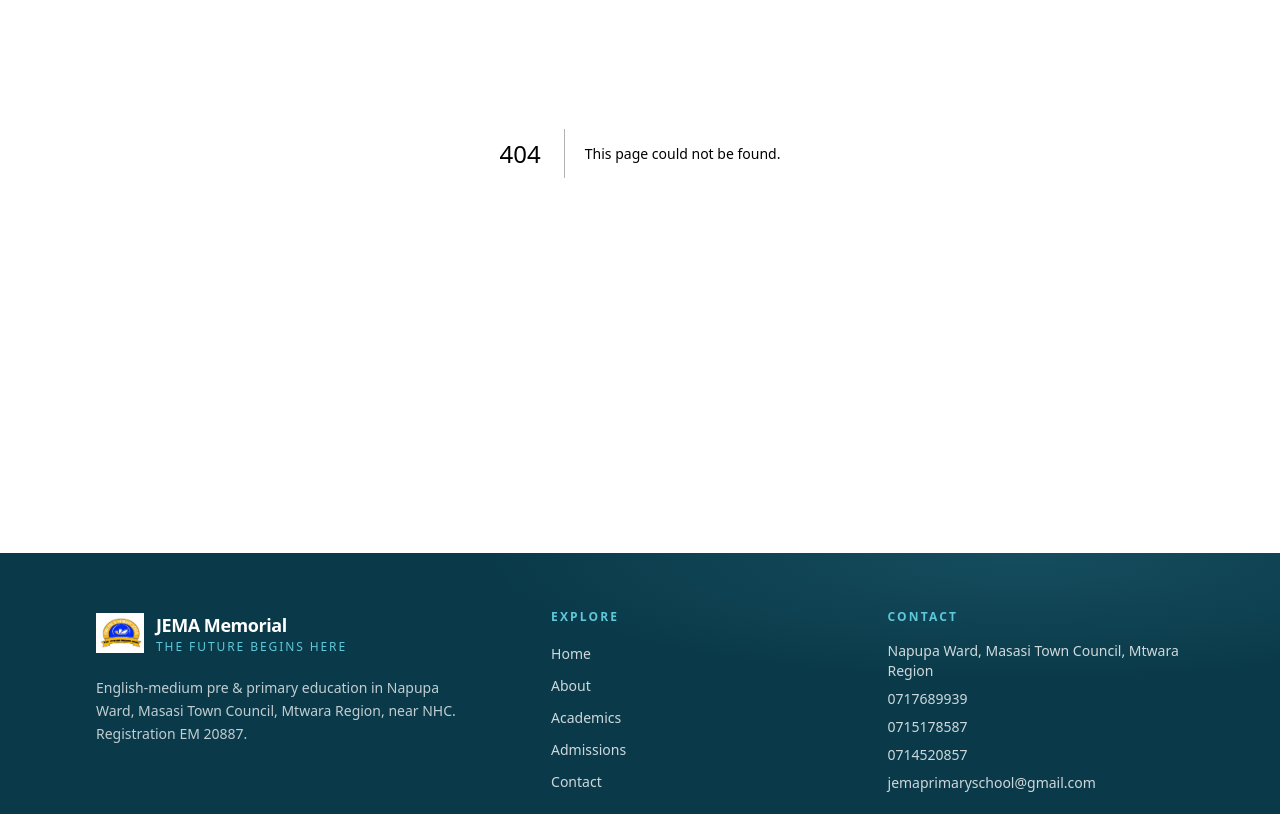
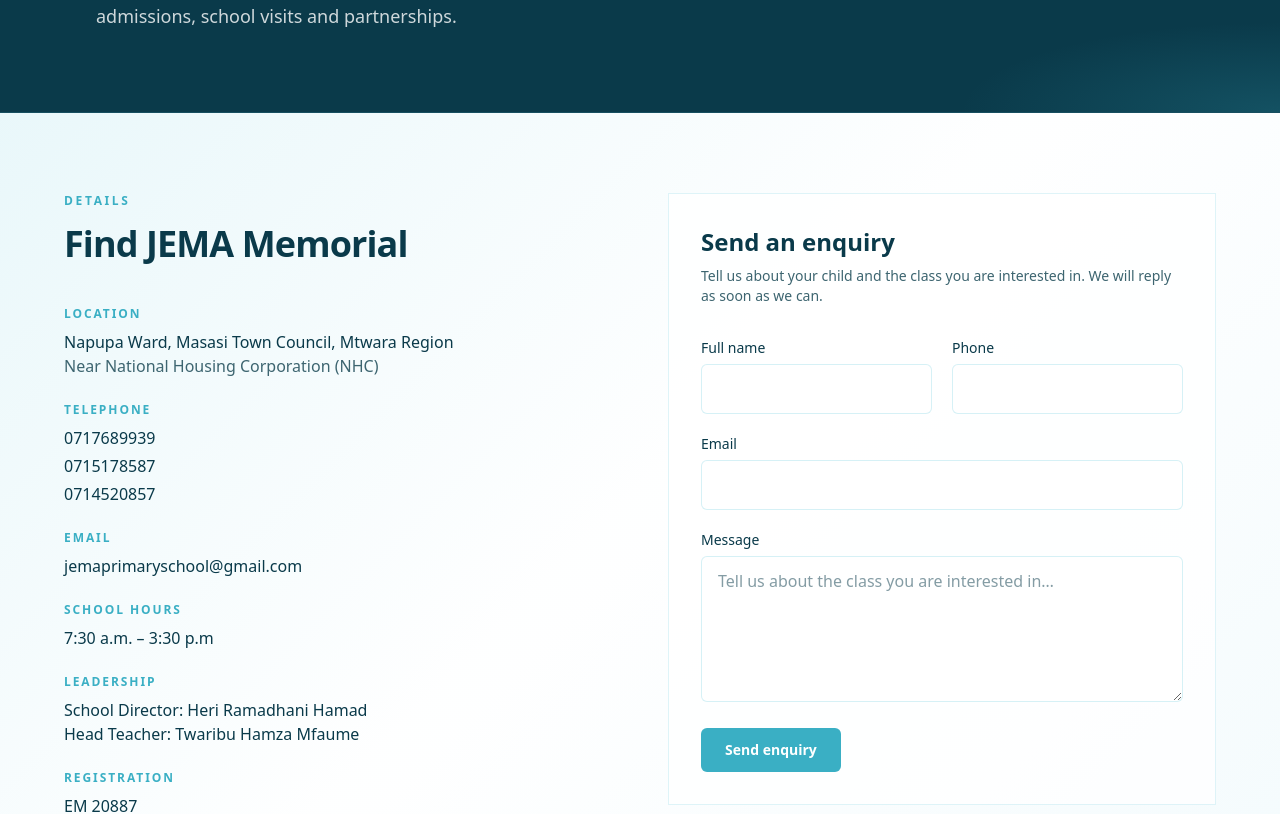
Before and after one commit to Barakael/Jema_Memorial, a Next.js app: page /contact in a window 1280 px wide. Before the commit this address had no page. Shown: the part 247-1061 px from the top of the page. Built offline with nearby package versions, Linux system fonts and the light colour scheme.

Commit message:
Add contact page with enquiry form.

```diff
--- /dev/null
+++ b/app/contact/page.tsx
@@ -0,0 +1,112 @@
+import type { Metadata } from "next";
+import { ContactForm } from "@/components/ContactForm";
+import { FadeIn } from "@/components/FadeIn";
+import { PageHero } from "@/components/PageHero";
+import { SectionHeading } from "@/components/SectionHeading";
+import { school } from "@/lib/content";
+
+export const metadata: Metadata = {
+  title: "Contact",
+  description: `Contact ${school.name} in ${school.location.full}. Phone, email and enquiry form.`,
+};
+
+export default function ContactPage() {
+  return (
+    <>
+      <PageHero
+        eyebrow="Contact"
+        title="We would love to hear from you"
+        description="Visit us in Napupa Ward, Masasi, or reach out by phone or email for admissions, school visits and partnerships."
+      />
+
+      <section className="atmosphere-section px-5 py-16 sm:px-8 sm:py-20">
+        <div className="mx-auto grid max-w-6xl gap-14 lg:grid-cols-2">
+          <FadeIn>
+            <SectionHeading
+              eyebrow="Details"
+              title="Find JEMA Memorial"
+            />
+            <dl className="mt-10 space-y-6">
+              <div>
+                <dt className="text-xs font-semibold uppercase tracking-[0.16em] text-brand-deep">
+                  Location
+                </dt>
+                <dd className="mt-2 text-navy">
+                  {school.location.full}
+                  <br />
+                  <span className="text-navy-muted">
+                    {school.location.landmark}
+                  </span>
+                </dd>
+              </div>
+              <div>
+                <dt className="text-xs font-semibold uppercase tracking-[0.16em] text-brand-deep">
+                  Telephone
+                </dt>
+                <dd className="mt-2 space-y-1">
+                  {school.phones.map((phone) => (
+                    <a
+                      key={phone}
+                      href={`tel:${phone}`}
+                      className="block text-navy transition hover:text-brand-deep"
+                    >
+                      {phone}
+                    </a>
+                  ))}
+                </dd>
+              </div>
+              <div>
+                <dt className="text-xs font-semibold uppercase tracking-[0.16em] text-brand-deep">
+                  Email
+                </dt>
+                <dd className="mt-2">
+                  <a
+                    href={`mailto:${school.email}`}
+                    className="text-navy transition hover:text-brand-deep"
+                  >
+                    {school.email}
+                  </a>
+                </dd>
+              </div>
+              <div>
+                <dt className="text-xs font-semibold uppercase tracking-[0.16em] text-brand-deep">
+                  School hours
+                </dt>
+                <dd className="mt-2 text-navy">{school.hours}</dd>
+              </div>
+              <div>
+                <dt className="text-xs font-semibold uppercase tracking-[0.16em] text-brand-deep">
+                  Leadership
+                </dt>
+                <dd className="mt-2 text-navy">
+                  {school.director.title}: {school.director.name}
+                  <br />
+                  {school.headTeacher.title}: {school.headTeacher.name}
+                </dd>
+              </div>
+              <div>
+                <dt className="text-xs font-semibold uppercase tracking-[0.16em] text-brand-deep">
+                  Registration
+                </dt>
+                <dd className="mt-2 text-navy">{school.registration}</dd>
+              </div>
+            </dl>
+          </FadeIn>
+
+          <FadeIn delay={100}>
+            <div className="border border-brand/20 bg-white/80 px-6 py-8 sm:px-8">
+              <h2 className="font-semibold text-2xl text-navy">Send an enquiry</h2>
+              <p className="mt-2 text-sm text-navy-muted">
+                Tell us about your child and the class you are interested in.
+                We will reply as soon as we can.
+              </p>
+              <div className="mt-8">
+                <ContactForm />
+              </div>
+            </div>
+          </FadeIn>
+        </div>
+      </section>
+    </>
+  );
+}
```
